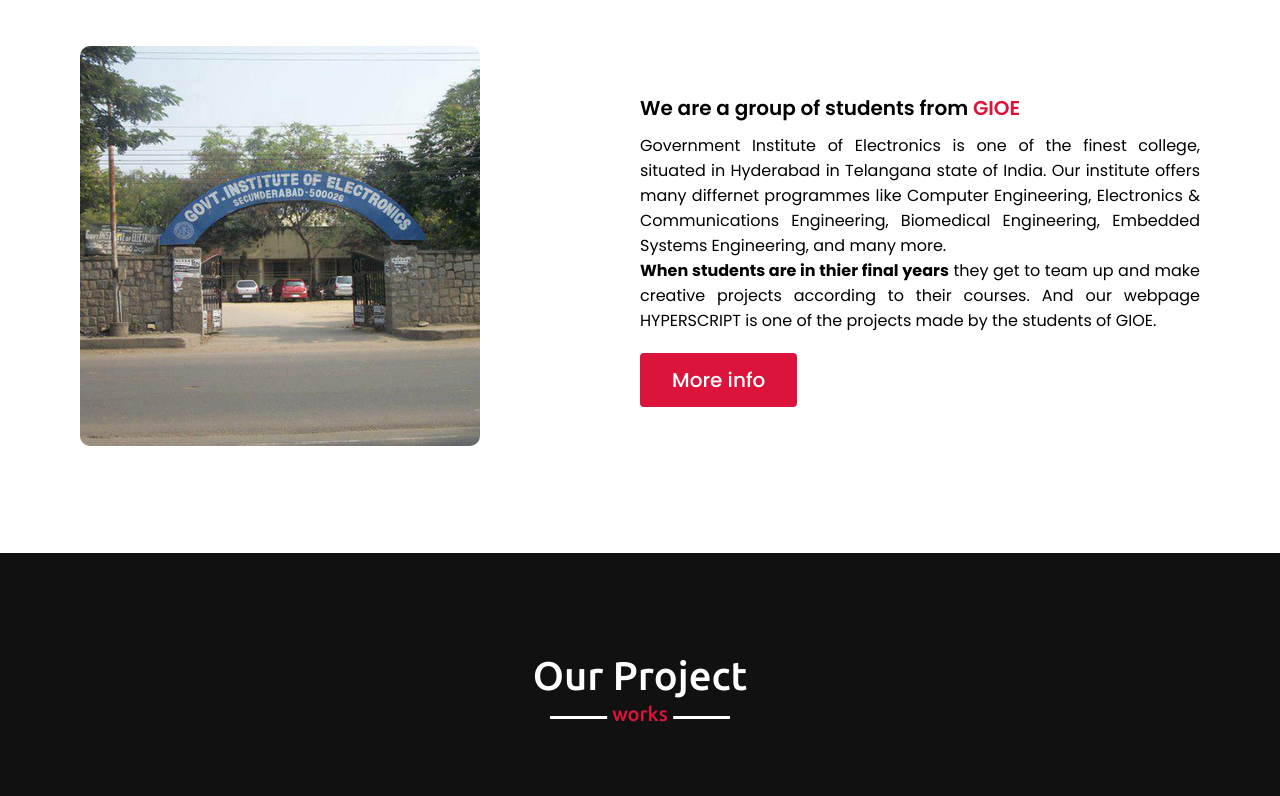
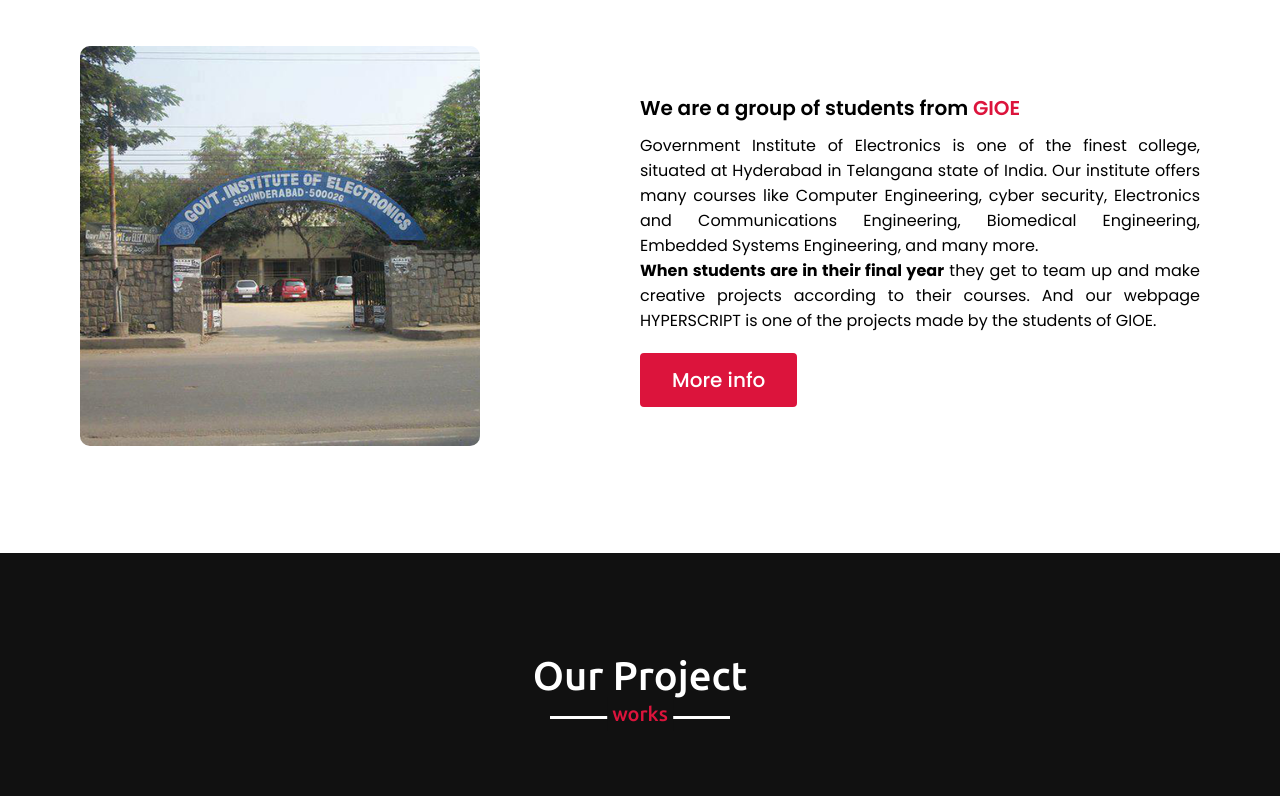
Before and after one commit to FrostyFlamingo/team-hyperscript, a plain HTML site: page index.html in a window 1280 px wide. Shown: the part 980-1776 px from the top of the page. Drawn offline with nearby package versions, Linux system fonts and the light colour scheme.

Commit message:
Update index.html

```diff
--- a/index.html
+++ b/index.html
@@ -53,7 +53,7 @@
                  </div>
                  <div class="column right">
                      <div class="text">We are a group of students from <span>GIOE</span></div>
-                     <p>Government Institute of Electronics is one of the finest college, situated in Hyderabad in Telangana state of India. Our institute offers many differnet programmes like Computer Engineering, Electronics & Communications Engineering, Biomedical Engineering, Embedded Systems Engineering, and many more. <br> <span> When students are in thier final years</span> they get to team up and make creative projects according to their courses. And our webpage HYPERSCRIPT is one of the projects made by the students of GIOE.</p>
+                     <p>Government Institute of Electronics is one of the finest college, situated at Hyderabad in Telangana state of India. Our institute offers many courses like Computer Engineering, cyber security, Electronics and Communications Engineering, Biomedical Engineering, Embedded Systems Engineering, and many more. <br> <span> When students are in their final year</span> they get to team up and make creative projects according to their courses. And our webpage HYPERSCRIPT is one of the projects made by the students of GIOE.</p>
                      <a href="https://polytechnicts.cgg.gov.in/ioe.edu" target="_blank" >More info</a>
                  </div>
              </div>
```
